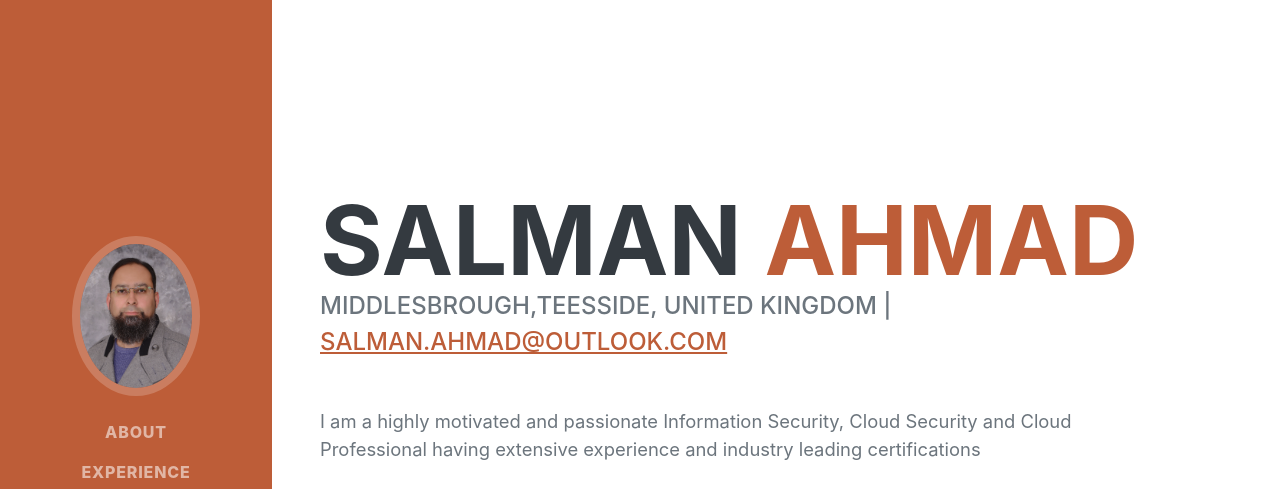
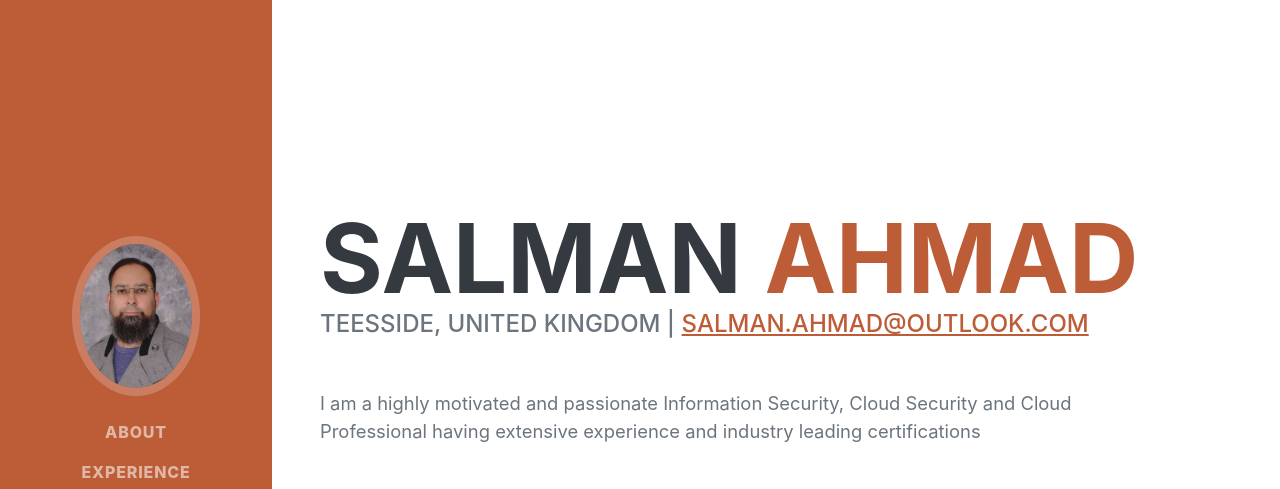
Before and after one commit to salman-cissp/azure.resume, a plain HTML site: page index.html in a window 1280 px wide. Shown: the top 489 px of the page. Drawn offline with nearby package versions, Linux system fonts and the light colour scheme; no server answers; a web font is replaced by a local one.

Commit message:
Update index.html

```diff
--- a/index.html
+++ b/index.html
@@ -46,7 +46,7 @@
                         <span class="text-primary">Ahmad</span>
                     </h1>
                     <div class="subheading mb-5">
-                        Middlesbrough,Teesside, United Kingdom |
+                        Teesside, United Kingdom |
                         <a href="mailto:salman.ahmad@outlook.com">salman.ahmad@outlook.com</a>
                     </div>
                     <p class="lead mb-5">I am a highly motivated and passionate Information Security, Cloud Security and Cloud Professional having extensive experience and industry leading certifications</p>
```
